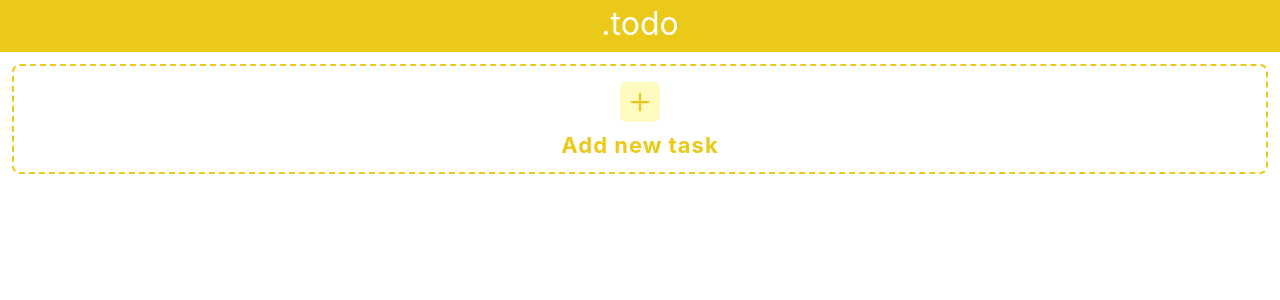
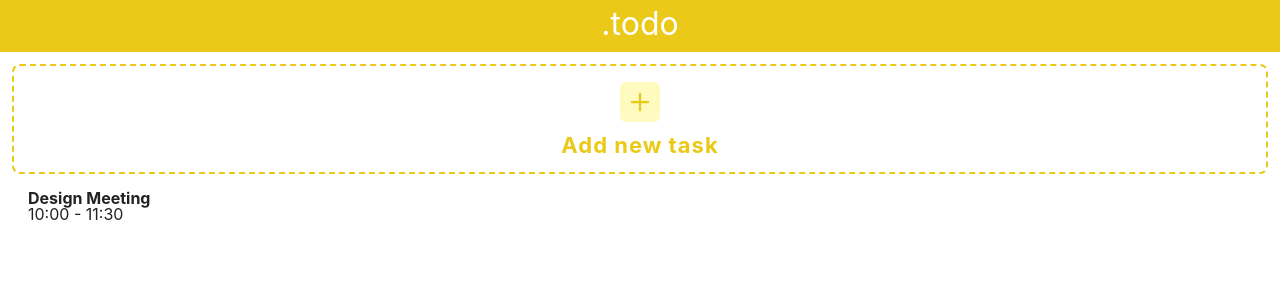
Before and after one commit to Aksimka/react-todo, a React app: page / in a window 1280 px wide. Shown: the top 300 px of the page. Built offline with nearby package versions, Linux system fonts and the light colour scheme.

Commit message:
start task card

```diff
--- a/package.json
+++ b/package.json
@@ -20,6 +20,7 @@
     "camelcase": "^6.1.0",
     "case-sensitive-paths-webpack-plugin": "2.3.0",
     "css-loader": "4.3.0",
+    "dayjs": "^1.10.4",
     "dotenv": "8.2.0",
     "dotenv-expand": "5.1.0",
     "eslint": "^7.11.0",
--- a/src/blocks/Main/Main.js
+++ b/src/blocks/Main/Main.js
@@ -2,12 +2,44 @@ import React from 'react';
 
 import './Main.scss'
 import AddTask from "../../components/cards/AddTask/AddTask";
+import Task from "../../components/cards/Task/Task";
 
 export default class Main extends React.Component{
+
+  constructor(props) {
+    super(props);
+    this.state = {
+      tasks: [
+        {
+          id: 1,
+          title: "Design Meeting",
+          date: "2021-03-04T19:44:22.107Z",
+          time: "10:00 - 11:30",
+        }
+      ]
+    }
+  }
+
   render() {
+
+    const taskList = this.state.tasks.map(task =>
+      (
+        <div className="main-task-wrapper" key={task.id}>
+          <Task title={task.title} date={task.date} time={task.time} />
+        </div>
+      )
+    )
+
     return (
       <div className="main">
         <AddTask />
+        <div className="main-tasks-list">
+          {
+            taskList
+          }
+        </div>
+
+
       </div>
     );
   }
--- /dev/null
+++ b/src/components/cards/Task/Task.js
@@ -0,0 +1,32 @@
+import React from 'react';
+
+import './Task.scss';
+
+export default class App extends React.Component {
+  constructor(props) {
+    super(props);
+  }
+
+  _computeDateToShow(date) {
+    const nowDate = new Date;
+    const tomorow = nowDate.setDate(nowDate.getDate() - 1)
+    console.log(new Date(tomorow));
+    const parsedDate = new Date(date);
+    console.log(parsedDate, 'date');
+  }
+
+  render() {
+    const { title, date, time } = this.props;
+    return (
+      <div className="task-card">
+        <div className="task-card-top">
+          <div className="task-card-top-heading">
+            <div className="task-card-top-heading__title">{ title }</div>
+            <div className="task-card-top-heading__time">{ time }</div>
+          </div>
+          <div className="task-card-top-day">{ this._computeDateToShow(date) }</div>
+        </div>
+      </div>
+    )
+  }
+}
--- /dev/null
+++ b/src/components/cards/Task/Task.scss
@@ -0,0 +1,10 @@
+.task-card {
+  padding: 16px;
+  .task-card-top {
+    display: flex;
+    justify-content: space-between;
+    .task-card-top-heading__title {
+      font-weight: bold;
+    }
+  }
+}
--- a/src/themes/Theme.js
+++ b/src/themes/Theme.js
@@ -8,7 +8,6 @@ export default class Theme {
 
   constructor(payload) {
     const { attachEl, themeName } = payload;
-    // console.log(payload, 'attachEl payload');
     this.attachEl = attachEl;
     this.currentThemeName = themeName;
     this._setColors();
@@ -16,9 +15,7 @@ export default class Theme {
 
   _setColors() {
     const theme = themesCollection[this.currentThemeName || this.defaultTheme];
-
     Object.keys(theme.colors).forEach(key => {
-      // console.log(this.attachEl, 'this.attachEl');
       this.attachEl.style.setProperty(`--color-${key}`, theme.colors[key])
     })
   }
```
Also changed, not shown: src/components/Touchable/Touchable.scss (line endings or trailing spaces).
